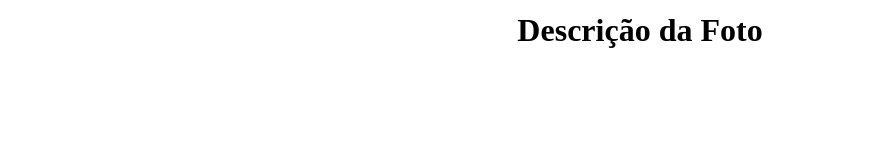
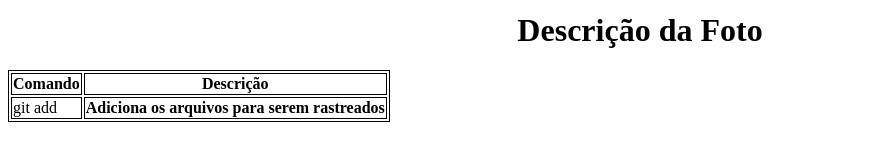
Before and after one commit to gabrieldss808/SiteLiveCode, a plain HTML site: page index.html in a window 1280 px wide. Shown: the part 440-598 px from the top of the page, without its empty margins (0-895 px from the left). Drawn offline with Linux system fonts and the light colour scheme.

Commit message:
Adicionado a tabela de comandos

```diff
--- a/index.html
+++ b/index.html
@@ -5,6 +5,11 @@
         <meta charset="UTF-8">
         <meta http-equiv="X-UA-Compatible" content="IE=edge">
         <meta name="viewport" content="width=device-width, initial-scale=1.0">
+        <style>
+            table, th, td {
+                border: 1px solid black;
+              }
+        </style>
 
         <title>Teste</title>
     </head>
@@ -13,5 +18,19 @@
             <img src="https://github.com/dgo-angelo.png" alt="Foto logo">
             <h1>Descrição da Foto</h1>
         </center>
+        <table>
+            <thead>
+                <tr>
+                    <th>Comando</th>
+                    <th>Descrição</th>
+                </tr>
+            </thead>
+            <tbody>
+                <tr>
+                    <td>git add</td>
+                    <th>Adiciona os arquivos para serem rastreados</th>
+                </tr>
+            </body>
+        </table>
     </body>
 </html>
```
